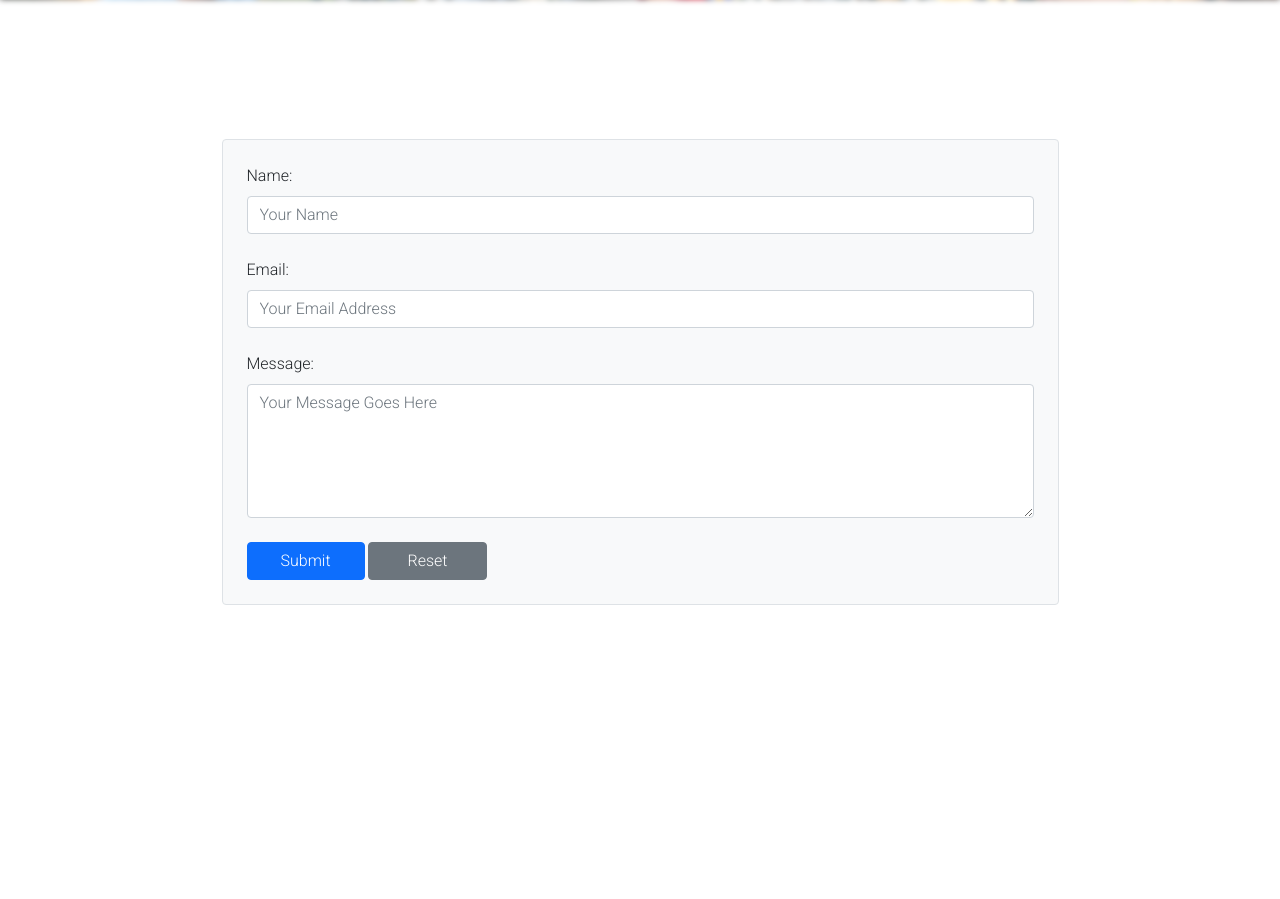
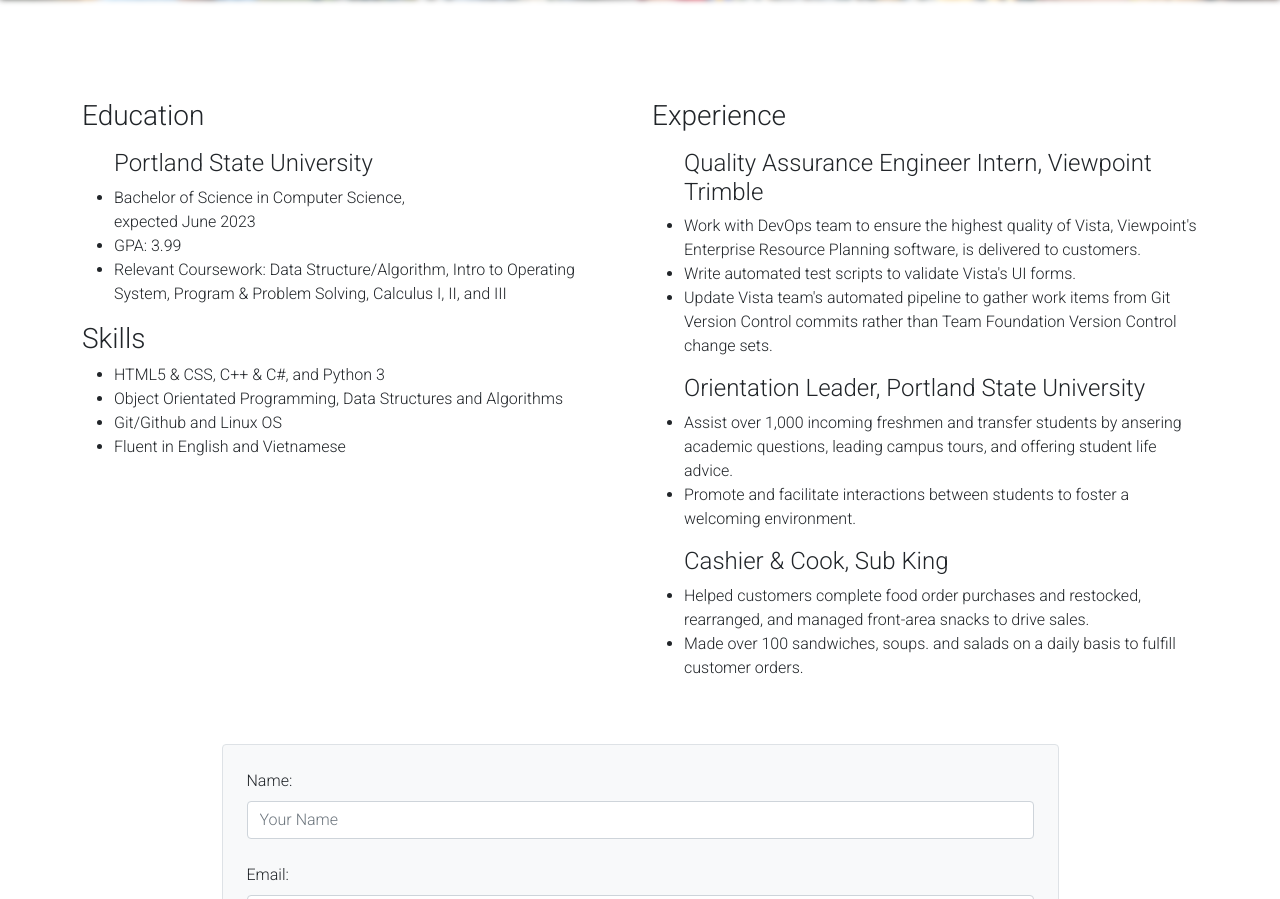
Before and after one commit to HaliTran/halitran.github.io, a plain HTML site: page index.html in a window 1280 px wide. Shown: the part 1756-2655 px from the top of the page. Before the commit the page ends 2361 px from the top, so only its background shows below. Drawn offline with nearby package versions, Linux system fonts and the light colour scheme.

Commit message:
Complete Resume section by including education,experience, and skill

```diff
--- a/index.html
+++ b/index.html
@@ -110,7 +110,7 @@
       </div>
     </div>
 
-    <!--Previous Work-->
+    <!--Resume-->
     <div id="resume" class="resume-banner">
       <img
         src="./resources/images/hali-resume.jpg"
@@ -118,6 +118,75 @@
         class="resume-banner-img img-fluid"
       />
       <h2 class="text-center">Resume</h2>
+    </div>
+
+    <!--Education, Skill, and Experience-->
+    <div class="container">
+      <div class="row">
+        <div class="col-md-6">
+          <h3>Education</h3>
+          <ul>
+            <h4 class="mt-3">Portland State University</h4>
+            <li>
+              Bachelor of Science in Computer Science,<br />expected June 2023
+            </li>
+            <li>GPA: 3.99</li>
+            <li>
+              Relevant Coursework: Data Structure/Algorithm, Intro to Operating
+              System, Program & Problem Solving, Calculus I, II, and III
+            </li>
+          </ul>
+          <h3>Skills</h3>
+          <ul>
+            <li>HTML5 & CSS, C++ & C#, and Python 3</li>
+            <li>
+              Object Orientated Programming, Data Structures and Algorithms
+            </li>
+            <li>Git/Github and Linux OS</li>
+            <li>Fluent in English and Vietnamese</li>
+          </ul>
+        </div>
+        <div class="col-md-6">
+          <h3>Experience</h3>
+          <ul>
+            <h4 class="mt-3">
+              Quality Assurance Engineer Intern, Viewpoint Trimble
+            </h4>
+            <li>
+              Work with DevOps team to ensure the highest quality of Vista,
+              Viewpoint's Enterprise Resource Planning software, is delivered to
+              customers.
+            </li>
+            <li>Write automated test scripts to validate Vista's UI forms.</li>
+            <li>
+              Update Vista team's automated pipeline to gather work items from
+              Git Version Control commits rather than Team Foundation Version
+              Control change sets.
+            </li>
+          </ul>
+          <ul>
+            <h4 class="mt-3">Orientation Leader, Portland State University</h4>
+            <li>
+              Assist over 1,000 incoming freshmen and transfer students by
+              ansering academic questions, leading campus tours, and offering
+              student life advice.
+            </li>
+            <li>
+              Promote and facilitate interactions between students to foster a
+              welcoming environment.
+            </li>
+            <h4 class="mt-3">Cashier & Cook, Sub King</h4>
+            <li>
+              Helped customers complete food order purchases and restocked,
+              rearranged, and managed front-area snacks to drive sales.
+            </li>
+            <li>
+              Made over 100 sandwiches, soups. and salads on a daily basis to
+              fulfill customer orders.
+            </li>
+          </ul>
+        </div>
+      </div>
     </div>
 
     <!--Contact Me Form-->
```
